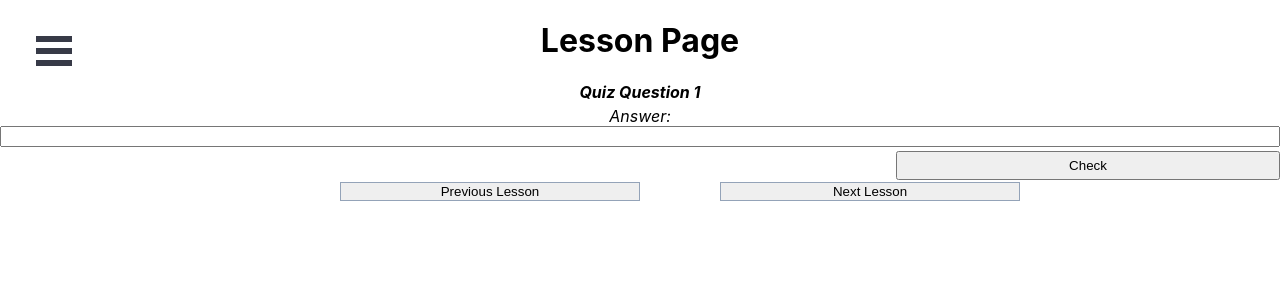
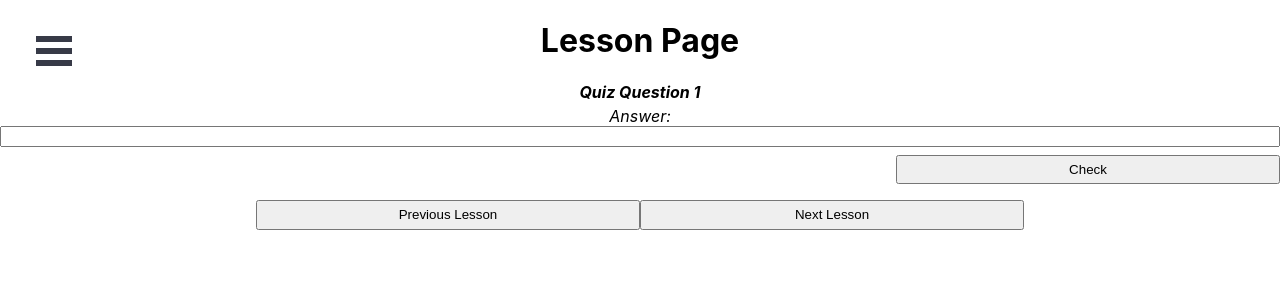
Before and after one commit to software-students-spring2022/final-project-mycryptopal, a React (Create React App) app in the folder front-end/: page /learn in a window 1280 px wide. Shown: the top 300 px of the page. Built offline with nearby package versions, Linux system fonts and the light colour scheme.

Commit message:
moving things on page

```diff
--- a/front-end/src/Learn.css
+++ b/front-end/src/Learn.css
@@ -14,9 +14,25 @@ form {
 }
 
 #checkAnswerButton {
-    margin-top: 0.5vh;
+    margin-top: 1vh;
     margin-left: auto;
     margin-right: 0;
     width: 30%;
     height: 2.2em;
 }
+
+#prevButton {
+    margin-top: 2vh;
+    margin-left: 0;
+    margin-right: auto;
+    width: 30%;
+    height: 2.2em;
+}
+
+#nextButton {
+    margin-top: 2vh;
+    margin-left: auto;
+    margin-right: 0;
+    width: 30%;
+    height: 2.2em;
+}
--- a/front-end/src/Learn.js
+++ b/front-end/src/Learn.js
@@ -14,10 +14,10 @@ function Learn() {
             </form>
         </div>
         <a href = '/learn'>
-        <button className= "page-button"> Previous Lesson </button>
+        <button id= "prevButton"> Previous Lesson </button>
         </a>
         <a href = '/learn'>
-        <button className= "page-button"> Next Lesson </button>
+        <button id= "nextButton"> Next Lesson </button>
         </a>
     </div>
     )
```
